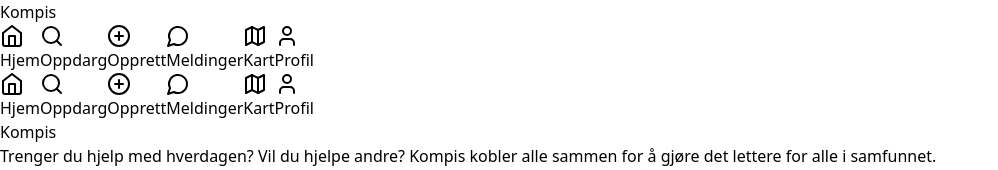
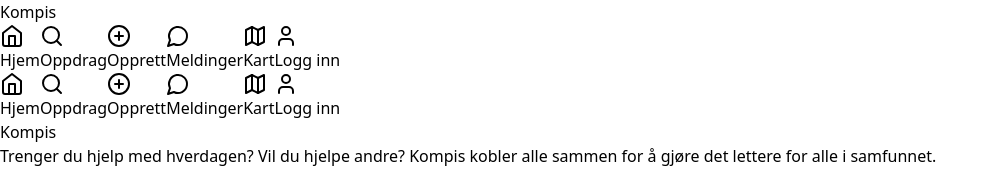
Before and after one commit to dennis647/kompis-app, a React (Vite) app: page / in a window 1280 px wide. Shown: the top 170 px of the page, without its empty margins (0-998 px from the left). Built offline with nearby package versions, Linux system fonts and the light colour scheme.

Commit message:
Adding hardcoded login function

```diff
--- a/src/App.tsx
+++ b/src/App.tsx
@@ -4,18 +4,35 @@
 import Marketplace from './components/Marketplace';
 import CreateMission from './components/CreateMission';
 import MissionDetail from './components/MissionDetail';
-import Chat from './components/ChatHub';
+import ChatHub from './components/ChatHub';
 import MapView from './components/MapView';
 import Profile from './components/Profile';
-import { Mission } from './types';
+import Login from './components/Login';
+
+import { Mission, User } from './types';
+import { mockUsers } from './data/mockData';
 
 function App() {
-    const [currentView, setCurrentView] = useState<string>('home');
+    const [currentView, setCurrentView] = useState<string>('home');  // Starter på hjem
     const [selectedMission, setSelectedMission] = useState<Mission | null>(null);
+    const [currentUser, setCurrentUser] = useState<User | null>(null);
 
     const handleViewChange = (view: string) => {
         setCurrentView(view);
         setSelectedMission(null);
+    };
+
+    const handleLogin = (userId: string) => {
+        const user = mockUsers.find((u) => u.id === userId);
+        if (user) {
+            setCurrentUser(user);
+            setCurrentView('home');
+        }
+    };
+
+    const handleLogout = () => {
+        setCurrentUser(null);
+        setCurrentView('home');
     };
 
     const handleMissionClick = (mission: Mission) => {
@@ -46,18 +63,21 @@
                 return <CreateMission onMissionCreated={handleMissionCreated} />;
             case 'mission-detail':
                 return selectedMission ? (
-                    <MissionDetail
-                        mission={selectedMission}
-                        onBack={handleBack}
-                        onChat={handleChatOpen}
-                    />
+                    <MissionDetail mission={selectedMission} onBack={handleBack} onChat={handleChatOpen} />
                 ) : null;
             case 'chat':
-                return <Chat />;
+                // @ts-ignore
+                return currentUser ? <ChatHub currentUser={currentUser} /> : <LandingPage onGetStarted={() => setCurrentView('marketplace')} />;
             case 'map':
                 return <MapView onMissionClick={handleMissionClick} />;
             case 'profile':
-                return <Profile />;
+                return currentUser ? (
+                    <Profile currentUser={currentUser} onLogout={handleLogout} />
+                ) : (
+                    <LandingPage onGetStarted={() => setCurrentView('marketplace')} />
+                );
+            case 'login':
+                return <Login onLogin={handleLogin} />;
             default:
                 return <LandingPage onGetStarted={() => setCurrentView('marketplace')} />;
         }
@@ -65,9 +85,13 @@
 
     return (
         <div className="min-h-screen bg-gray-50">
-            {currentView && (
-                <Navigation currentView={currentView} onViewChange={handleViewChange} />
-            )}
+            <Navigation
+                currentView={currentView}
+                onViewChange={handleViewChange}
+                currentUser={currentUser}
+                onLoginClick={() => setCurrentView('login')}
+                onLogout={handleLogout}
+            />
             {renderCurrentView()}
         </div>
     );
--- a/src/components/ChatHub.tsx
+++ b/src/components/ChatHub.tsx
@@ -7,7 +7,7 @@
     const [selectedUser, setSelectedUser] = useState<User | null>(null);
     const [messagesByUser, setMessagesByUser] = useState<Record<string, ChatMessage[]>>({});
 
-    const currentUser = mockUsers[0]; // Assume logged-in user is always the first one
+    const currentUser = mockUsers[0];
 
     const handleSendMessage = (recipientId: string, messageText: string) => {
         const newMessage: ChatMessage = {
--- /dev/null
+++ b/src/components/Login.tsx
@@ -0,0 +1,37 @@
+import React, { useState } from 'react';
+import { mockUsers } from '../data/mockData';
+
+interface LoginProps {
+    onLogin: (userId: string) => void;
+}
+
+const Login: React.FC<LoginProps> = ({ onLogin }) => {
+    const [selectedUserId, setSelectedUserId] = useState<string>('');
+
+    return (
+        <div className="max-w-md mx-auto mt-20 p-6 bg-white rounded shadow">
+            <h2 className="text-xl font-bold mb-4">Logg inn</h2>
+            <select
+                value={selectedUserId}
+                onChange={(e) => setSelectedUserId(e.target.value)}
+                className="w-full p-2 border rounded mb-4"
+            >
+                <option value="">Velg bruker</option>
+                {mockUsers.map((user) => (
+                    <option key={user.id} value={user.id}>
+                        {user.name}
+                    </option>
+                ))}
+            </select>
+            <button
+                onClick={() => selectedUserId && onLogin(selectedUserId)}
+                disabled={!selectedUserId}
+                className="w-full bg-blue-600 text-white py-2 rounded disabled:opacity-50"
+            >
+                Logg inn
+            </button>
+        </div>
+    );
+};
+
+export default Login;
--- a/src/components/Navigation.tsx
+++ b/src/components/Navigation.tsx
@@ -1,22 +1,30 @@
 import React from 'react';
 import { Home, Search, PlusCircle, MessageCircle, User, Map } from 'lucide-react';
-
 
 interface NavigationProps {
     currentView: string;
     onViewChange: (view: string) => void;
+    // @ts-ignore
+    currentUser: User | null;
+    onLoginClick: () => void;
+    onLogout: () => void;
 }
 
-const Navigation: React.FC<NavigationProps> = ({ currentView, onViewChange }) => {
-
+const Navigation: React.FC<NavigationProps> = ({ currentView, onViewChange, currentUser }) => {
     const navItems = [
         { id: 'home', label: 'Hjem', icon: Home },
-        { id: 'marketplace', label: 'Oppdarg', icon: Search },
+        { id: 'marketplace', label: 'Oppdrag', icon: Search },
         { id: 'create', label: 'Opprett', icon: PlusCircle },
         { id: 'chat', label: 'Meldinger', icon: MessageCircle },
         { id: 'map', label: 'Kart', icon: Map },
-        { id: 'profile', label: 'Profil', icon: User },
     ];
+
+    // Den ene knappen som enten er "Logg inn" eller "Profil"
+    const authButton = {
+        id: currentUser ? 'profile' : 'login',
+        label: currentUser ? 'Profil' : 'Logg inn',
+        icon: User,
+    };
 
     return (
         <nav className="fixed top-0 left-0 right-0 bg-gray-800 border-b border-gray-200 z-50">
@@ -27,13 +35,14 @@
                             <button
                                 id="hjem"
                                 onClick={() => onViewChange('home')}
-                                className="text-2xl font-bold text-blue-500 hover:text-blue-700 focus:outline-none">Kompis
+                                className="text-2xl font-bold text-blue-500 hover:text-blue-700 focus:outline-none"
+                            >
+                                Kompis
                             </button>
                         </div>
                     </div>
 
-                    <div className="hidden md:block">
-                        <div className="mr-4 flex items-center space-x-4">
+                    <div className="hidden md:flex items-center space-x-4">
                         {navItems.map((item) => {
                             const Icon = item.icon;
                             return (
@@ -51,12 +60,24 @@
                                 </button>
                             );
                         })}
-                        </div>
+
+                        {/* Auth knapp */}
+                        <button
+                            onClick={() => onViewChange(authButton.id)}
+                            className={`px-3 py-2 rounded-md text-sm font-medium transition-colors duration-200 flex items-center space-x-2 ${
+                                currentView === authButton.id
+                                    ? 'bg-gray-600 text-blue-500'
+                                    : 'text-gray-200 hover:text-gray-300 hover:bg-gray-700'
+                            }`}
+                        >
+                            <authButton.icon className="h-4 w-4" />
+                            <span>{authButton.label}</span>
+                        </button>
                     </div>
                 </div>
             </div>
 
-            {/* Mobile Navigation */}
+            {/* Mobilnav */}
             <div className="md:hidden fixed bottom-0 left-0 right-0 bg-white border-t border-gray-200">
                 <div className="grid grid-cols-6 py-2">
                     {navItems.map((item) => {
@@ -66,9 +87,7 @@
                                 key={item.id}
                                 onClick={() => onViewChange(item.id)}
                                 className={`flex flex-col items-center py-2 px-1 text-xs transition-colors duration-200 ${
-                                    currentView === item.id
-                                        ? 'text-blue-600'
-                                        : 'text-gray-500'
+                                    currentView === item.id ? 'text-blue-600' : 'text-gray-500'
                                 }`}
                             >
                                 <Icon className="h-5 w-5 mb-1" />
@@ -76,6 +95,17 @@
                             </button>
                         );
                     })}
+
+                    {/* Auth knapp mobil */}
+                    <button
+                        onClick={() => onViewChange(authButton.id)}
+                        className={`flex flex-col items-center py-2 px-1 text-xs transition-colors duration-200 ${
+                            currentView === authButton.id ? 'text-blue-600' : 'text-gray-500'
+                        }`}
+                    >
+                        <authButton.icon className="h-5 w-5 mb-1" />
+                        <span>{authButton.label}</span>
+                    </button>
                 </div>
             </div>
         </nav>
--- a/src/components/Profile.tsx
+++ b/src/components/Profile.tsx
@@ -1,9 +1,14 @@
 import React from 'react';
-import { Star, MapPin, Calendar, Award, Settings, Edit3 } from 'lucide-react';
-import { mockUsers, mockMissions } from '../data/mockData';
+import { Star, MapPin, Calendar, Award, Settings, Edit3, LogOut } from 'lucide-react';
+import { User } from '../types';
+import { mockMissions } from '../data/mockData';
 
-const Profile: React.FC = () => {
-    const currentUser = mockUsers[3]; // Assume current user is Emma
+interface ProfileProps {
+    currentUser: User;
+    onLogout: () => void;
+}
+
+const Profile: React.FC<ProfileProps> = ({ currentUser, onLogout }) => {
     const userMissions = mockMissions.filter(mission => mission.creator.id === currentUser.id);
     const completedMissions = userMissions.filter(mission => mission.status === 'completed');
 
@@ -34,10 +39,19 @@
                         <div className="flex-1">
                             <div className="flex items-center justify-between mb-2">
                                 <h1 className="text-2xl font-bold text-gray-900">{currentUser.name}</h1>
-                                <button className="flex items-center space-x-2 px-4 py-2 border border-gray-300 rounded-lg hover:bg-gray-50 transition-colors">
-                                    <Settings className="h-4 w-4" />
-                                    <span>Settings</span>
-                                </button>
+                                <div className="flex gap-2">
+                                    <button className="flex items-center space-x-2 px-4 py-2 border border-gray-300 rounded-lg hover:bg-gray-50 transition-colors">
+                                        <Settings className="h-4 w-4" />
+                                        <span>Settings</span>
+                                    </button>
+                                    <button
+                                        onClick={onLogout}
+                                        className="flex items-center space-x-2 px-4 py-2 border border-red-300 text-red-600 rounded-lg hover:bg-red-100 transition-colors"
+                                    >
+                                        <LogOut className="h-4 w-4" />
+                                        <span>Logg ut</span>
+                                    </button>
+                                </div>
                             </div>
 
                             <div className="flex items-center space-x-4 text-gray-600 mb-4">
```
Lines whose indentation alone changed are shown as unchanged.
